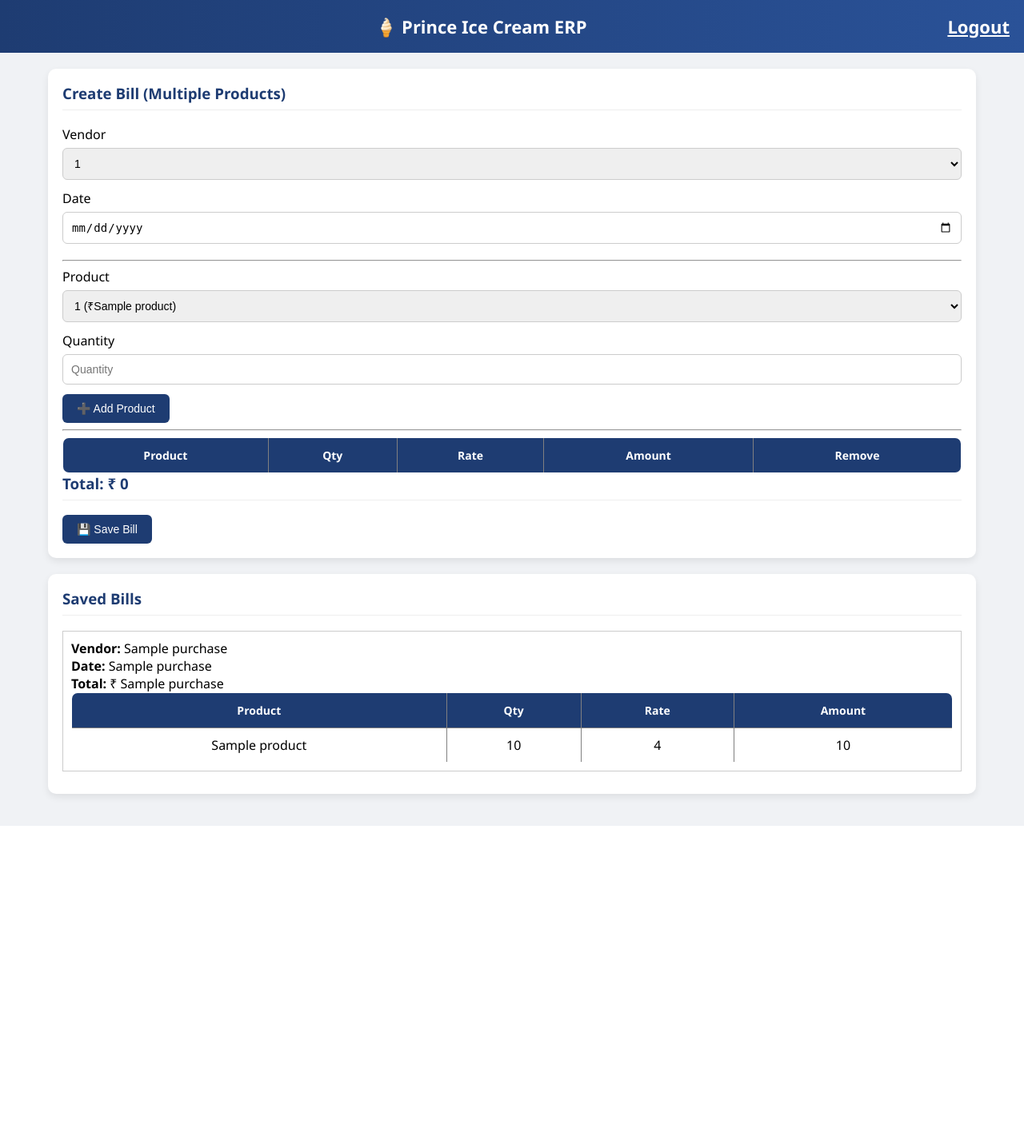
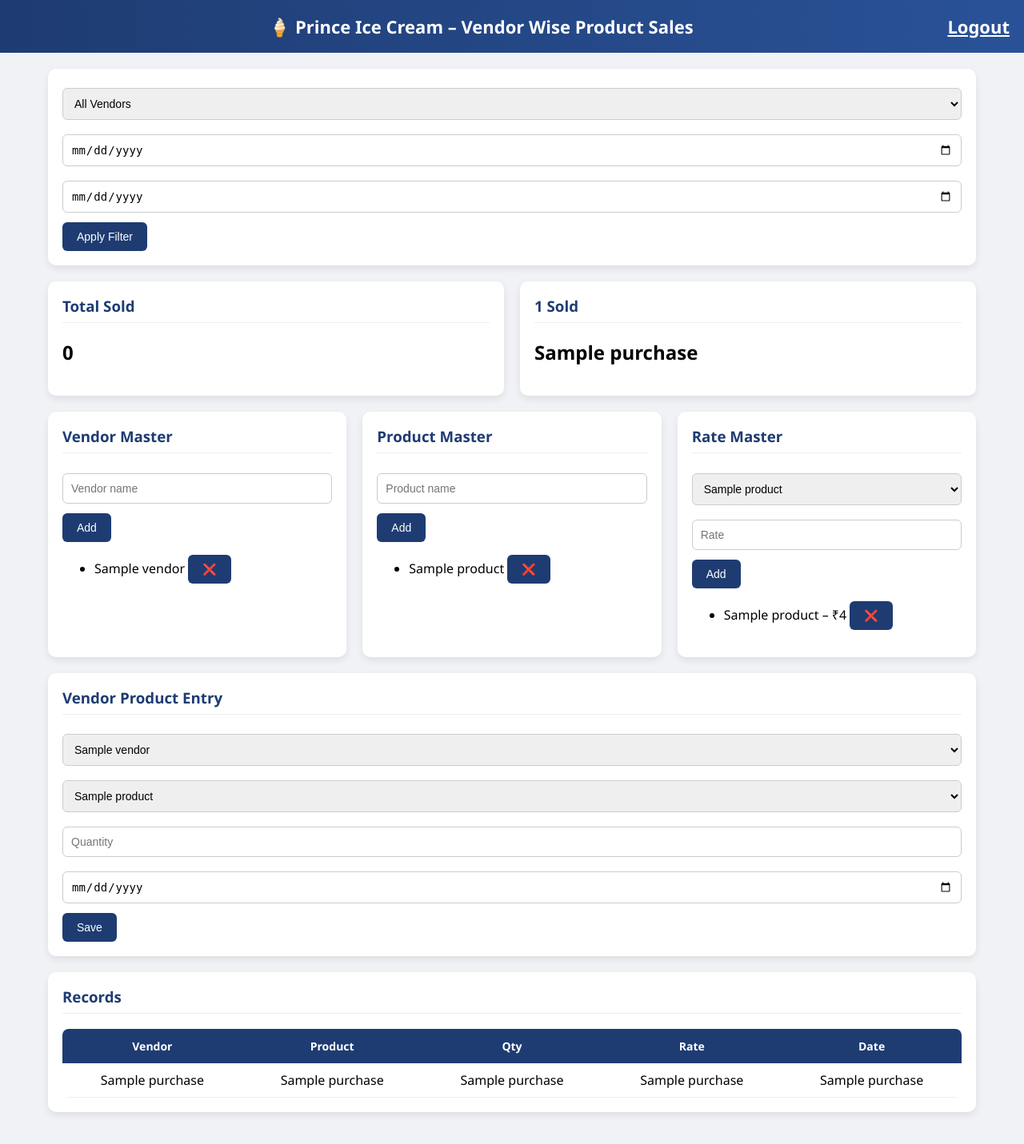
Before and after one commit to Trupti4004/prince-icecream-software, a Flask app: page / in a window 1280 px wide. Shown: the whole page at 80% size. Before the commit the page ends 1033 px from the top, so only its background shows below. Run offline with Flask 3, Linux system fonts and the light colour scheme; the visitor is signed in with stand-in values (Sample User, id 1); a database or web service that is not in the repository returns one stand-in record (values such as "Sample title"); data that the repository does not hold is empty; some libraries are stand-ins or nearby versions.

Commit message:
index.html

```diff
--- a/templates/index.html
+++ b/templates/index.html
@@ -1,159 +1,153 @@
 <!DOCTYPE html>
 <html>
 <head>
-    <title>Prince Ice Cream ERP</title>
+    <title>Prince Ice Cream – Vendor Sales</title>
     <link rel="stylesheet" href="/static/style.css">
-    <script>
-        let items = [];
-
-        function addItem() {
-            const productSelect = document.getElementById("product");
-            const product = productSelect.value;
-            const rate = parseFloat(productSelect.selectedOptions[0].dataset.rate);
-            const qty = parseFloat(document.getElementById("quantity").value);
-
-            if (!product || !qty) {
-                alert("Select product and quantity");
-                return;
-            }
-
-            const amount = qty * rate;
-
-            items.push({
-                product: product,
-                quantity: qty,
-                rate: rate,
-                amount: amount
-            });
-
-            renderTable();
-        }
-
-        function renderTable() {
-            let table = document.getElementById("itemsTable");
-            table.innerHTML = "";
-            let total = 0;
-
-            items.forEach((i, index) => {
-                total += i.amount;
-                table.innerHTML += `
-                    <tr>
-                        <td>${i.product}</td>
-                        <td>${i.quantity}</td>
-                        <td>${i.rate}</td>
-                        <td>${i.amount}</td>
-                        <td><button type="button" onclick="removeItem(${index})">X</button></td>
-                    </tr>
-                `;
-            });
-
-            document.getElementById("totalAmount").innerText = total;
-            document.getElementById("items_json").value = JSON.stringify(items);
-        }
-
-        function removeItem(index) {
-            items.splice(index, 1);
-            renderTable();
-        }
-    </script>
 </head>
-
 <body>
 
 <header>
-    🍦 Prince Ice Cream ERP
-    <span style="float:right">
-        <a href="/logout" style="color:white">Logout</a>
-    </span>
+    🍦 Prince Ice Cream – Vendor Wise Product Sales
+    <a href="/logout" style="float:right;color:white;">Logout</a>
 </header>
 
 <div class="container">
 
+<!-- FILTER -->
+<div class="card">
+    <form method="get">
+        <select name="filter_vendor">
+            <option value="">All Vendors</option>
+            {% for v in vendors %}
+            <option value="{{ v[1] }}">{{ v[1] }}</option>
+            {% endfor %}
+        </select>
+        <input type="date" name="from_date">
+        <input type="date" name="to_date">
+        <button>Apply Filter</button>
+    </form>
+</div>
+
+<!-- CARDS -->
+<div class="flex">
+    <div class="card">
+        <h3>Total Sold</h3>
+        <h2>{{ total_sold }}</h2>
+    </div>
+
+    {% for p in product_sales %}
+    <div class="card">
+        <h3>{{ p[0] }} Sold</h3>
+        <h2>{{ p[1] }}</h2>
+    </div>
+    {% endfor %}
+</div>
+
+<!-- MASTERS -->
+<div class="flex">
+
+<div class="card">
+<h3>Vendor Master</h3>
+<form method="post">
+<input name="new_vendor" placeholder="Vendor name" required>
+<button>Add</button>
+</form>
+<ul>
+{% for v in vendors %}
+<li>{{ v[1] }}
+<form method="post" style="display:inline;">
+<input type="hidden" name="delete_vendor_id" value="{{ v[0] }}">
+<button>❌</button>
+</form>
+</li>
+{% endfor %}
+</ul>
+</div>
+
+<div class="card">
+<h3>Product Master</h3>
+<form method="post">
+<input name="new_product" placeholder="Product name" required>
+<button>Add</button>
+</form>
+<ul>
+{% for p in products %}
+<li>{{ p[1] }}
+<form method="post" style="display:inline;">
+<input type="hidden" name="delete_product_id" value="{{ p[0] }}">
+<button>❌</button>
+</form>
+</li>
+{% endfor %}
+</ul>
+</div>
+
+<div class="card">
+<h3>Rate Master</h3>
+<form method="post">
+<select name="rate_product">
+{% for p in products %}
+<option>{{ p[1] }}</option>
+{% endfor %}
+</select>
+<input name="rate" placeholder="Rate" required>
+<button>Add</button>
+</form>
+<ul>
+{% for r in rates %}
+<li>{{ r[1] }} – ₹{{ r[2] }}
+<form method="post" style="display:inline;">
+<input type="hidden" name="delete_rate_id" value="{{ r[0] }}">
+<button>❌</button>
+</form>
+</li>
+{% endfor %}
+</ul>
+</div>
+
+</div>
+
 <!-- PURCHASE ENTRY -->
 <div class="card">
-    <h3>Create Bill (Multiple Products)</h3>
-
+<h3>Vendor Product Entry</h3>
 <form method="post">
-        <label>Vendor</label>
 <select name="vendor" required>
 {% for v in vendors %}
-            <option>{{ v[0] }}</option>
+<option>{{ v[1] }}</option>
 {% endfor %}
 </select>
 
-        <label>Date</label>
-        <input type="date" name="date" required>
-
-        <hr>
-
-        <label>Product</label>
-        <select id="product">
+<select name="product" required>
 {% for p in products %}
-            <option value="{{ p[0] }}" data-rate="{{ p[1] }}">
-                {{ p[0] }} (₹{{ p[1] }})
-            </option>
+<option>{{ p[1] }}</option>
 {% endfor %}
 </select>
 
-        <label>Quantity</label>
-        <input id="quantity" placeholder="Quantity">
-
-        <button type="button" onclick="addItem()">➕ Add Product</button>
-
-        <hr>
-
-        <table border="1" width="100%">
-            <thead>
-                <tr>
-                    <th>Product</th>
-                    <th>Qty</th>
-                    <th>Rate</th>
-                    <th>Amount</th>
-                    <th>Remove</th>
-                </tr>
-            </thead>
-            <tbody id="itemsTable"></tbody>
-        </table>
-
-        <h3>Total: ₹ <span id="totalAmount">0</span></h3>
-
-        <input type="hidden" name="items_json" id="items_json">
-
-        <button type="submit">💾 Save Bill</button>
+<input name="quantity" placeholder="Quantity" required>
+<input type="date" name="date" required>
+<button>Save</button>
 </form>
 </div>
 
-<!-- BILL RECORDS -->
+<!-- RECORDS -->
 <div class="card">
-    <h3>Saved Bills</h3>
-
-    {% for p in purchases %}
-    <div style="border:1px solid #ccc; padding:10px; margin-bottom:10px;">
-        <b>Vendor:</b> {{ p[1] }} <br>
-        <b>Date:</b> {{ p[2] }} <br>
-        <b>Total:</b> ₹ {{ p[3] }}
-
-        <table width="100%" border="1">
+<h3>Records</h3>
+<table>
 <tr>
-                <th>Product</th>
-                <th>Qty</th>
-                <th>Rate</th>
-                <th>Amount</th>
+<th>Vendor</th><th>Product</th><th>Qty</th><th>Rate</th><th>Date</th>
 </tr>
-            {% for item in p[4] %}
+{% for r in purchases %}
 <tr>
-                <td>{{ item.product }}</td>
-                <td>{{ item.quantity }}</td>
-                <td>{{ item.rate }}</td>
-                <td>{{ item.amount }}</td>
+<td>{{ r[1] }}</td>
+<td>{{ r[2] }}</td>
+<td>{{ r[3] }}</td>
+<td>{{ r[4] }}</td>
+<td>{{ r[5] }}</td>
 </tr>
 {% endfor %}
 </table>
 </div>
-    {% endfor %}
-</div>
 
 </div>
-
 </body>
 </html>
```
Lines whose indentation alone changed are shown as unchanged.
